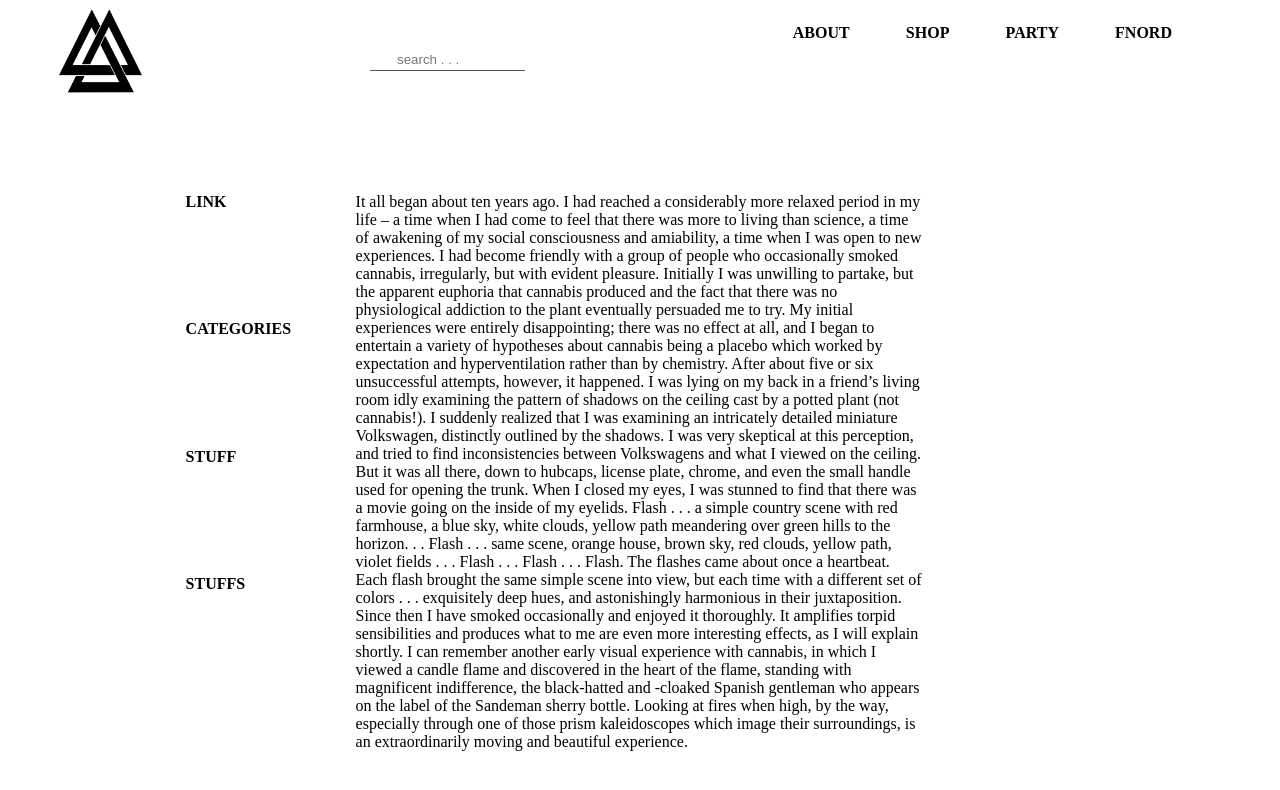
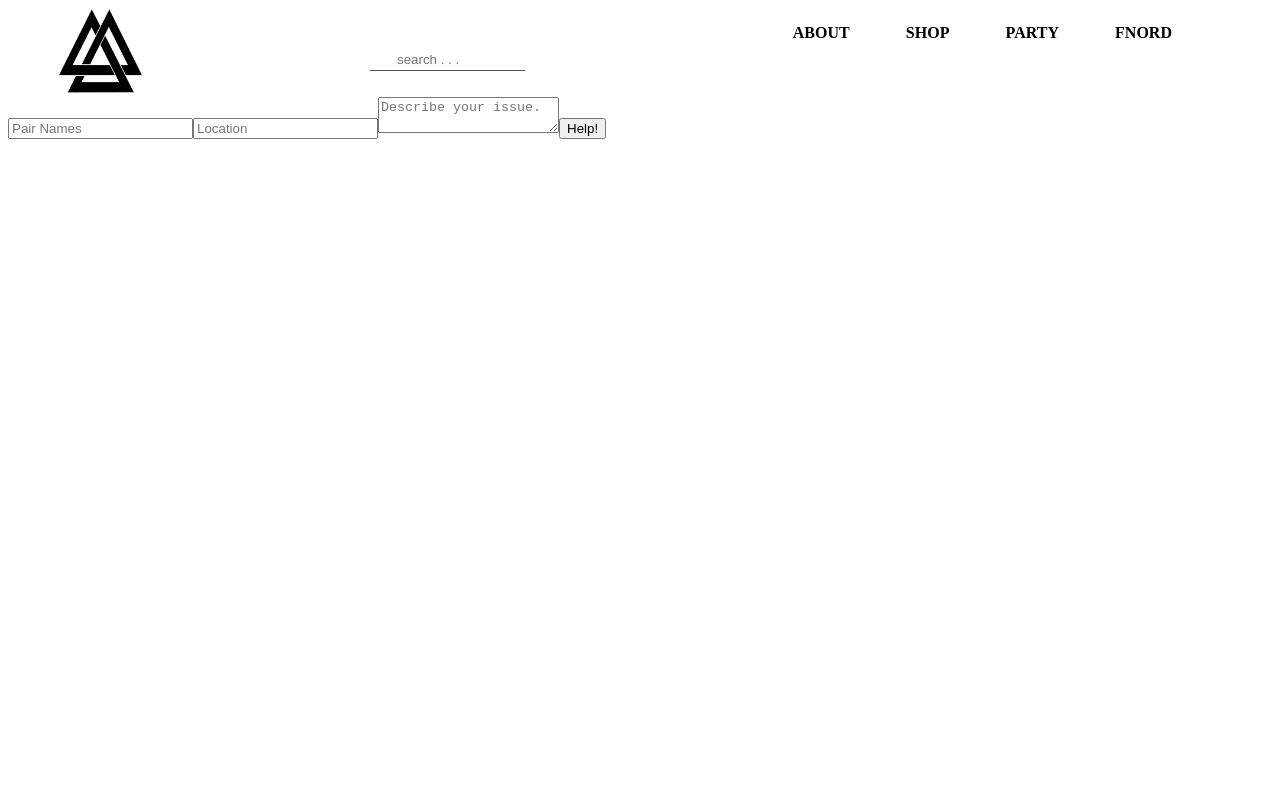
Before and after one commit to CGosser/react-practice, a React app: page /#/Shop in a window 1280 px wide. Shown: the top 790 px of the page. Built offline with nearby package versions, Linux system fonts and the light colour scheme.

Commit message:
add routing to shop component

```diff
--- a/src/components/App.jsx
+++ b/src/components/App.jsx
@@ -4,6 +4,7 @@ import TicketList from "./TicketList";
 import MyStyledComponent from "./MyStyledComponent";
 import ContentContainer from "./ContentContainer";
 import { Switch, Route } from 'react-router-dom';
+import Shop from './Shop';
 
 function App(){
   return (
@@ -15,7 +16,10 @@ function App(){
         }
         `}</style>
           <Header/>
-          <ContentContainer/>
+          <Switch>
+            <Route exact path='/' component={ContentContainer} />
+            <Route path='/Shop' component={Shop} />
+          </Switch>
     </div>
   );
 }
--- a/src/components/Header.jsx
+++ b/src/components/Header.jsx
@@ -2,6 +2,7 @@ import React from "react";
 import Logo from "./Logo";
 import NavBar from "./Nav";
 import SearchField from "./SearchField";
+import { Link } from 'react-router-dom';
 
 function Header(){
   var HeaderStyles = {
--- a/src/components/Logo.jsx
+++ b/src/components/Logo.jsx
@@ -8,7 +8,7 @@ function Logo(){
     paddingLeft: 50
   };
   return (
-    <img style={logoStyles} src={image}/>
+    <a href="#"><img style={logoStyles} src={image}/></a>
   );
 }
 
--- a/src/components/Nav.jsx
+++ b/src/components/Nav.jsx
@@ -1,4 +1,5 @@
 import React from "react";
+import { Link } from 'react-router-dom';
 
 function NavBar(){
   var navStyles = {
@@ -16,7 +17,7 @@ function NavBar(){
   return (
     <ul style={navStyles}>
       <li><a className="color-toggle" style={aStyles} href="#">about</a></li>
-      <li><a className="color-toggle" style={aStyles} href="#">shop</a></li>
+      <li><a className="color-toggle" style={aStyles} href="#/Shop">shop</a></li>
       <li><a style={aStyles} className="color-toggle"  href="#">party</a></li>
       <li><a style={aStyles} className="color-toggle" href="#">fnord</a></li>
       <style jsx>{`
--- /dev/null
+++ b/src/components/Shop.jsx
@@ -0,0 +1,25 @@
+import React from "react";
+import PropTypes from "prop-types";
+
+function Shop(){
+return (
+    <div>
+      <form>
+        <input
+          type='text'
+          id='names'
+          placeholder='Pair Names'/>
+        <input
+          type='text'
+          id='location'
+          placeholder='Location'/>
+        <textarea
+          id='issue'
+          placeholder='Describe your issue.'/>
+        <button type='submit'>Help!</button>
+      </form>
+    </div>
+  );
+}
+
+export default Shop;
```
Lines whose indentation alone changed are shown as unchanged.
